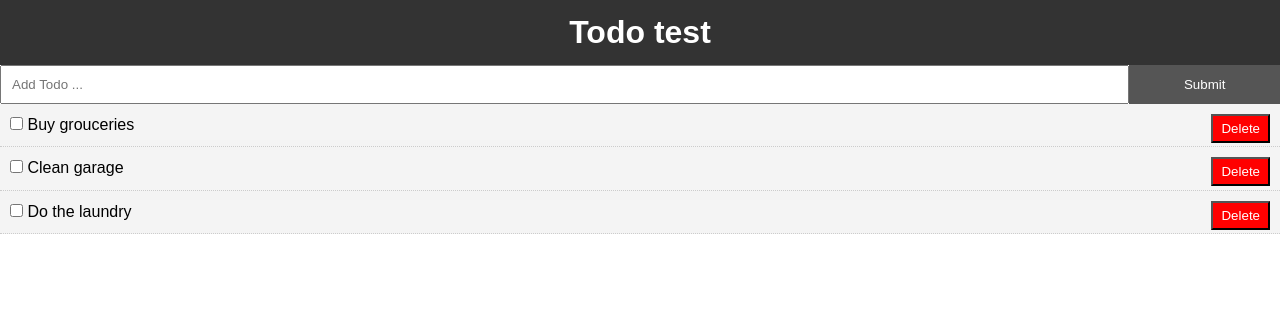
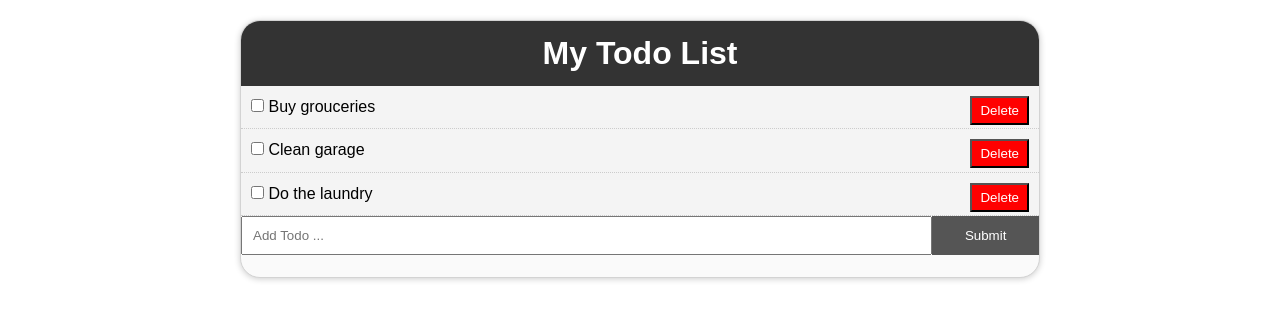
Before and after one commit to Digitaldoktorn/React_Todo_List, a React (Create React App) app: page / in a window 1280 px wide. Shown: the top 320 px of the page. Built offline with nearby package versions, Linux system fonts and the light colour scheme.

Commit message:
styling of container

```diff
--- a/public/index.html
+++ b/public/index.html
@@ -18,6 +18,5 @@
   <body>
     <noscript>You need to enable JavaScript to run this app.</noscript>
     <div id="root"></div>
-
   </body>
 </html>
--- a/src/App.css
+++ b/src/App.css
@@ -16,7 +16,19 @@ a {
 }
 
 .container {
-  padding: 0 1rem;
+  width: 70%;
+  max-width: 800px;
+  margin: 20px auto;
+  border-radius: 6px;
+  box-shadow: 0px 1px 6px rgba(0, 0, 0, 0.2);
+  background: rgb(250, 250, 250);
+  box-sizing: border-box;
+  overflow: hidden;
+  border: 1px solid lightgray;
+  border-top-left-radius: 20px;
+  border-top-right-radius: 20px;
+  border-bottom-left-radius: 20px;
+  border-bottom-right-radius: 20px;
 }
 
 .btn {
--- a/src/App.js
+++ b/src/App.js
@@ -62,14 +62,16 @@ class App extends Component {
   render() {
     return (
       <div className="App">
-        <div className="Container">
+        <div className="container">
           <Header />
-          <AddTodo addTodo={this.addTodo} />
+
           <Todos
             todos={this.state.todos}
             toggleComplete={this.toggleComplete}
             deleteTodo={this.deleteTodo}
           />
+          <AddTodo addTodo={this.addTodo} />
+          <br></br>
         </div>
       </div>
     );
--- a/src/components/layout/header.js
+++ b/src/components/layout/header.js
@@ -3,7 +3,7 @@ import React, { Component } from "react";
 function Header() {
   return (
     <header style={headerStyle}>
-      <h1>Todo test</h1>
+      <h1>My Todo List</h1>
     </header>
   );
 }
```
